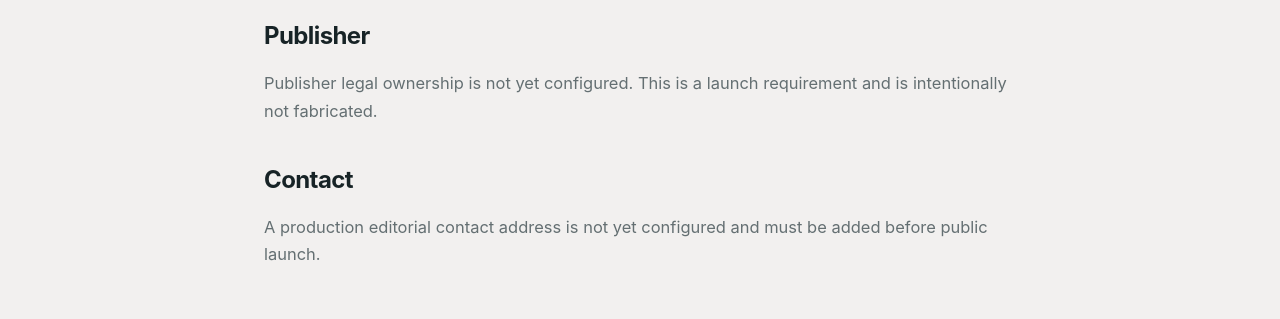
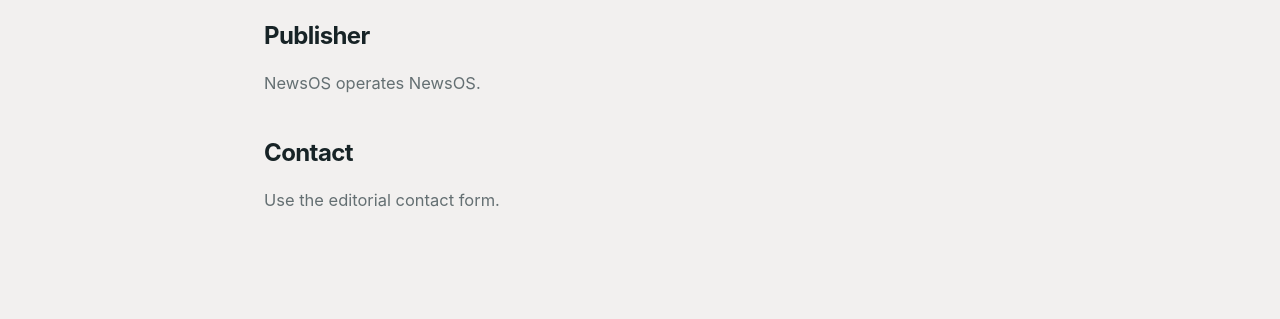
Before and after one commit to sam300705/newsos, a Next.js app: page /about in a window 1280 px wide. Shown: the part 618-937 px from the top of the page. Built offline with nearby package versions, Linux system fonts and the light colour scheme; no server answers.

Commit message:
feat: link publisher contact channel

```diff
--- a/src/app/about/page.tsx
+++ b/src/app/about/page.tsx
@@ -1,5 +1,7 @@
+import Link from "next/link";
 import { getPublicEnv } from "@/config/env";
 export const metadata = { title: "About" };
+
 export default function About() {
   const env = getPublicEnv();
   return <main className="content-page">
@@ -9,8 +11,8 @@
     <h2>How AI is used</h2>
     <p>AI assists with extraction, classification, claim drafting and article generation. Publication gates and source provenance are deterministic where possible. High-risk categories always require human editorial review.</p>
     <h2>Publisher</h2>
-    {env.publisherName ? <p>{env.publisherName} operates {env.brandName}.</p> : <p>Publisher legal ownership is not yet configured. This is a launch requirement and is intentionally not fabricated.</p>}
+    <p>{env.publisherName ?? env.brandName} operates {env.brandName}.</p>
     <h2>Contact</h2>
-    {env.contactEmail ? <p><a href={`mailto:${env.contactEmail}`}>{env.contactEmail}</a></p> : <p>A production editorial contact address is not yet configured and must be added before public launch.</p>}
+    <p><Link href="/contact">Use the editorial contact form</Link>{env.contactEmail ? <> or email <a href={`mailto:${env.contactEmail}`}>{env.contactEmail}</a></> : null}.</p>
   </main>;
 }
```
